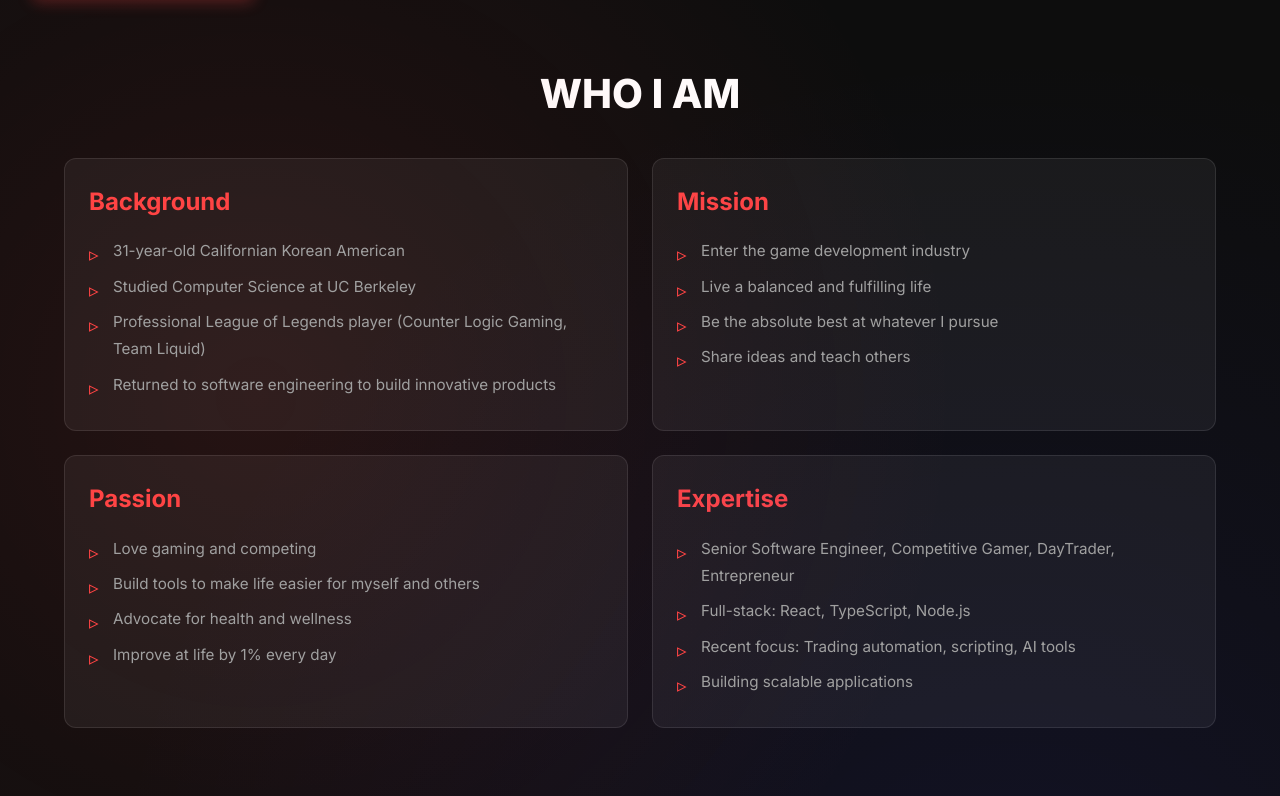
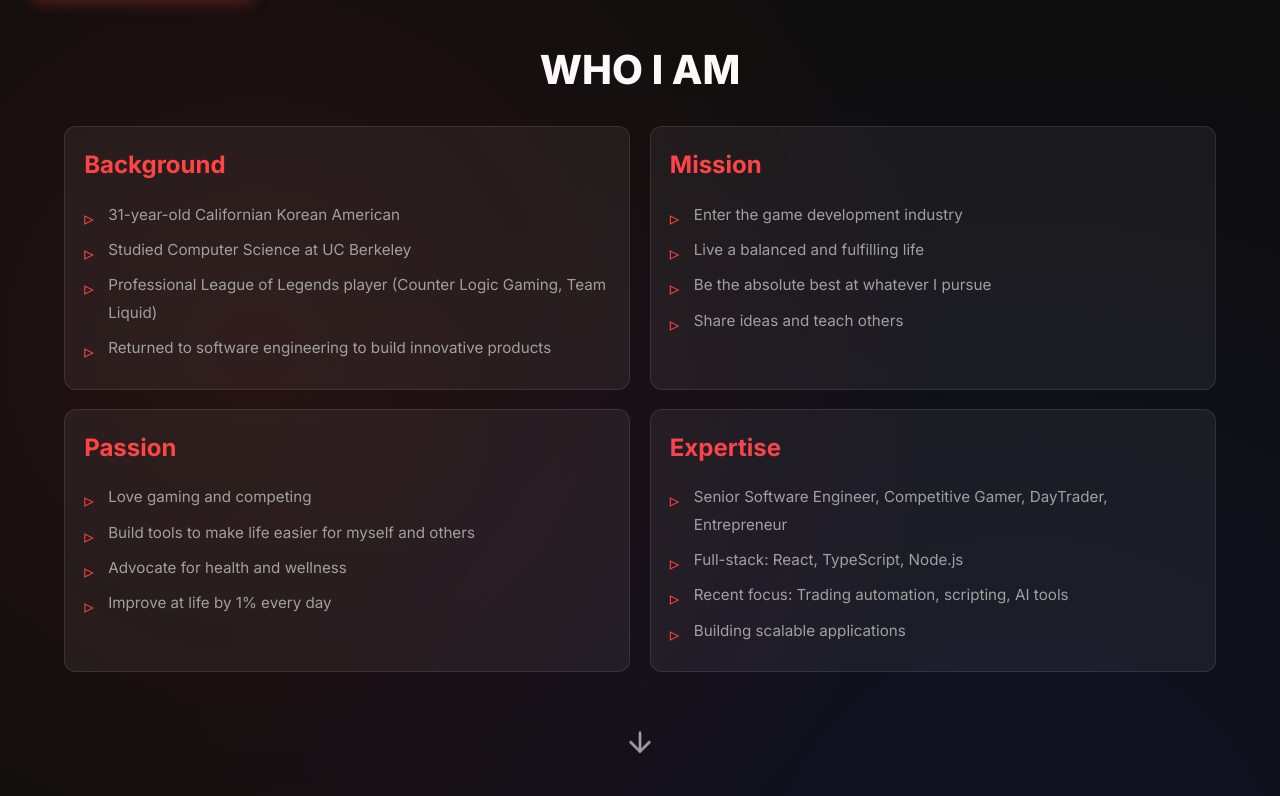
Before and after one commit to austinshin/portfolio, a React (Vite) app: page / in a window 1280 px wide. Shown: the part 564-1360 px from the top of the page. Built offline with nearby package versions, Linux system fonts and the light colour scheme.

Commit message:
Condense Who I Am section spacing to show scroll indicator in initial view

```diff
--- a/src/components/Hero.css
+++ b/src/components/Hero.css
@@ -147,7 +147,7 @@
 
 .scroll-indicator {
   position: relative;
-  margin: 3rem auto 2rem;
+  margin: 2rem auto 1.5rem;
   display: flex;
   justify-content: center;
   cursor: pointer;
@@ -236,19 +236,19 @@
 .about-in-hero {
   max-width: 1400px;
   width: 100%;
-  margin: 4rem auto 3rem;
+  margin: 2.5rem auto 2rem;
   padding: 0 2rem;
 }
 
 .about-grid {
   display: grid;
   grid-template-columns: repeat(2, 1fr);
-  gap: 1.5rem;
+  gap: 1.2rem;
 }
 
 .about-card {
   background: var(--bg-secondary);
-  padding: 1.5rem;
+  padding: 1.2rem;
   border-radius: 12px;
   border: 1px solid rgba(255, 255, 255, 0.1);
   transition: all 0.3s ease;
--- a/src/components/Hero.tsx
+++ b/src/components/Hero.tsx
@@ -115,7 +115,7 @@ const Hero = () => {
         animate={{ opacity: 1, y: 0 }}
         transition={{ duration: 0.8, delay: 1.2 }}
       >
-        <h2 style={{ textAlign: 'center', marginBottom: '2rem', fontSize: '2.5rem', fontWeight: '800' }}>WHO I AM</h2>
+        <h2 style={{ textAlign: 'center', marginBottom: '1.5rem', fontSize: '2.5rem', fontWeight: '800' }}>WHO I AM</h2>
         <div className="about-grid">
           <motion.div
             className="about-card"
```
